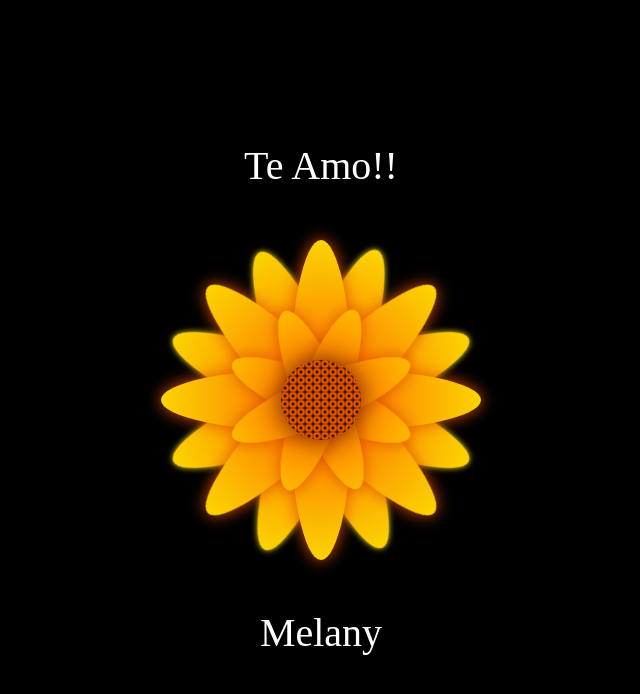
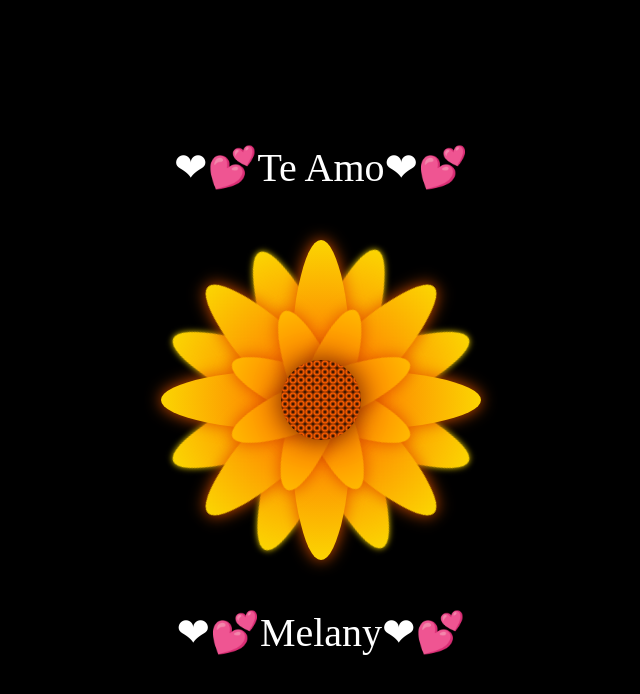
Before and after one commit to elMesonero/flores-amarillas, a plain HTML site: page docs/index.html in a window 1280 px wide. Shown: the whole page, without its empty margins (319-959 px from the left). Drawn offline with Linux system fonts and the light colour scheme.

Commit message:
Update index.html

```diff
--- a/docs/index.html
+++ b/docs/index.html
@@ -10,7 +10,7 @@
 <body>
 
 <div class="flower">
-    <div class="text-above">Te Amo!!</div>
+    <div class="text-above">❤💕Te Amo❤💕</div>
     <div class="mid">
     </div>
     <div class="Petal1 p1">
@@ -37,8 +37,7 @@
     </div>
     <div class="Petal3 p4">
     </div>
-    <div class="text-below">Melany</div>
+    <div class="text-below">❤💕Melany❤💕</div>
   </div>
-  <div><img src="" alt=""></div>
 </body>
 </html>
```
